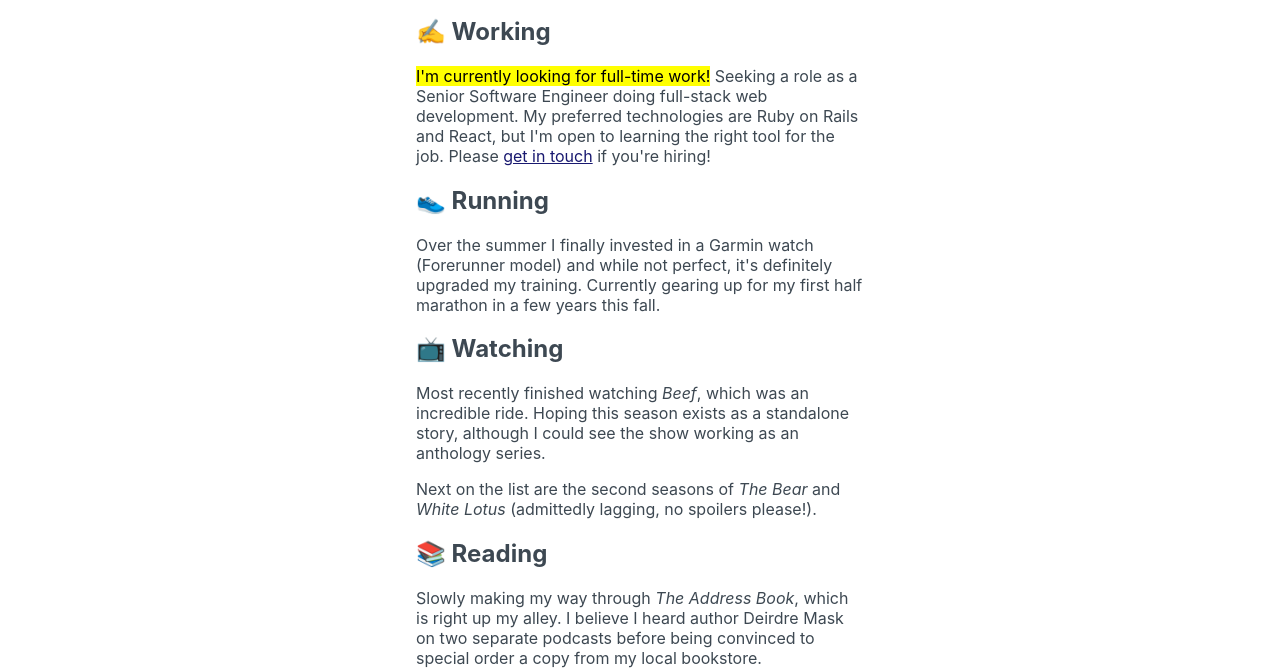
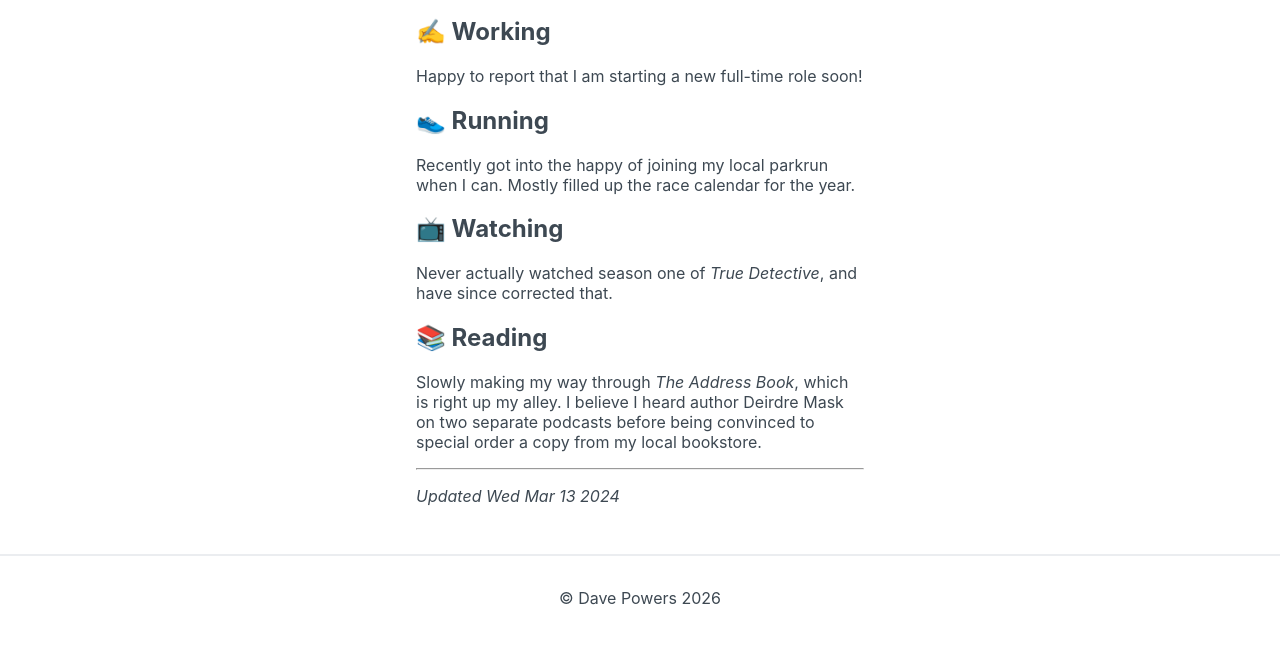
Before and after one commit to djpowers/personal-site, an Eleventy site: page src/now.md in a window 1280 px wide. Shown: the part 157-827 px from the top of the page. After the commit the page ends 800 px from the top, so only its background shows below. Built offline with nearby package versions, Linux system fonts and the light colour scheme; Eleventy itself is replaced by a stand-in of ours; files that its build step writes are made by us from their sources; what eleventy-plugin-local-images, eleventy-plugin-reading-time would draw is missing.

Commit message:
Update now page

```diff
--- a/src/now.md
+++ b/src/now.md
@@ -2,7 +2,7 @@
 layout: default.njk
 title: Now | Dave Powers
 description: A brief summary of what Dave Powers is up to right now
-date: 2023-09-07T00:00:00-0500
+date: 2024-03-13T00:00:00-0500
 templateEngineOverride: njk,md
 ---
 
@@ -12,17 +12,15 @@ templateEngineOverride: njk,md
 
 ## ✍️ Working
 
-<mark>I'm currently looking for full-time work!</mark> Seeking a role as a Senior Software Engineer doing full-stack web development. My preferred technologies are Ruby on Rails and React, but I'm open to learning the right tool for the job. Please [get in touch](/contact) if you're hiring!
+Happy to report that I am starting a new full-time role soon!
 
 ## 👟 Running
 
-Over the summer I finally invested in a Garmin watch (Forerunner model) and while not perfect, it's definitely upgraded my training. Currently gearing up for my first half marathon in a few years this fall.
+Recently got into the happy of joining my local parkrun when I can. Mostly filled up the race calendar for the year.
 
 ## 📺 Watching
 
-Most recently finished watching _Beef_, which was an incredible ride. Hoping this season exists as a standalone story, although I could see the show working as an anthology series.
-
-Next on the list are the second seasons of _The Bear_ and _White Lotus_ (admittedly lagging, no spoilers please!).
+Never actually watched season one of _True Detective_, and have since corrected that.
 
 ## 📚 Reading
 
```
